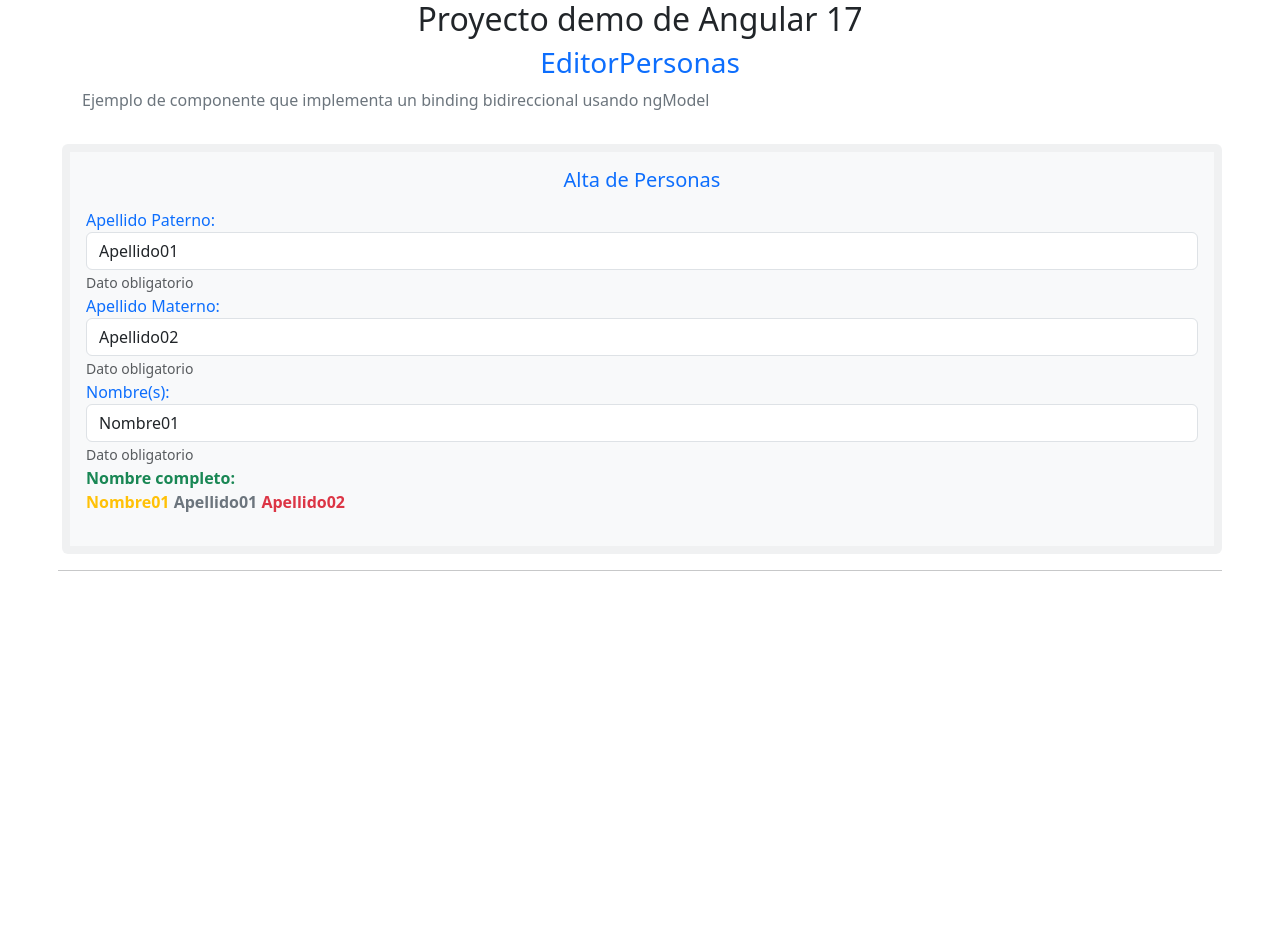
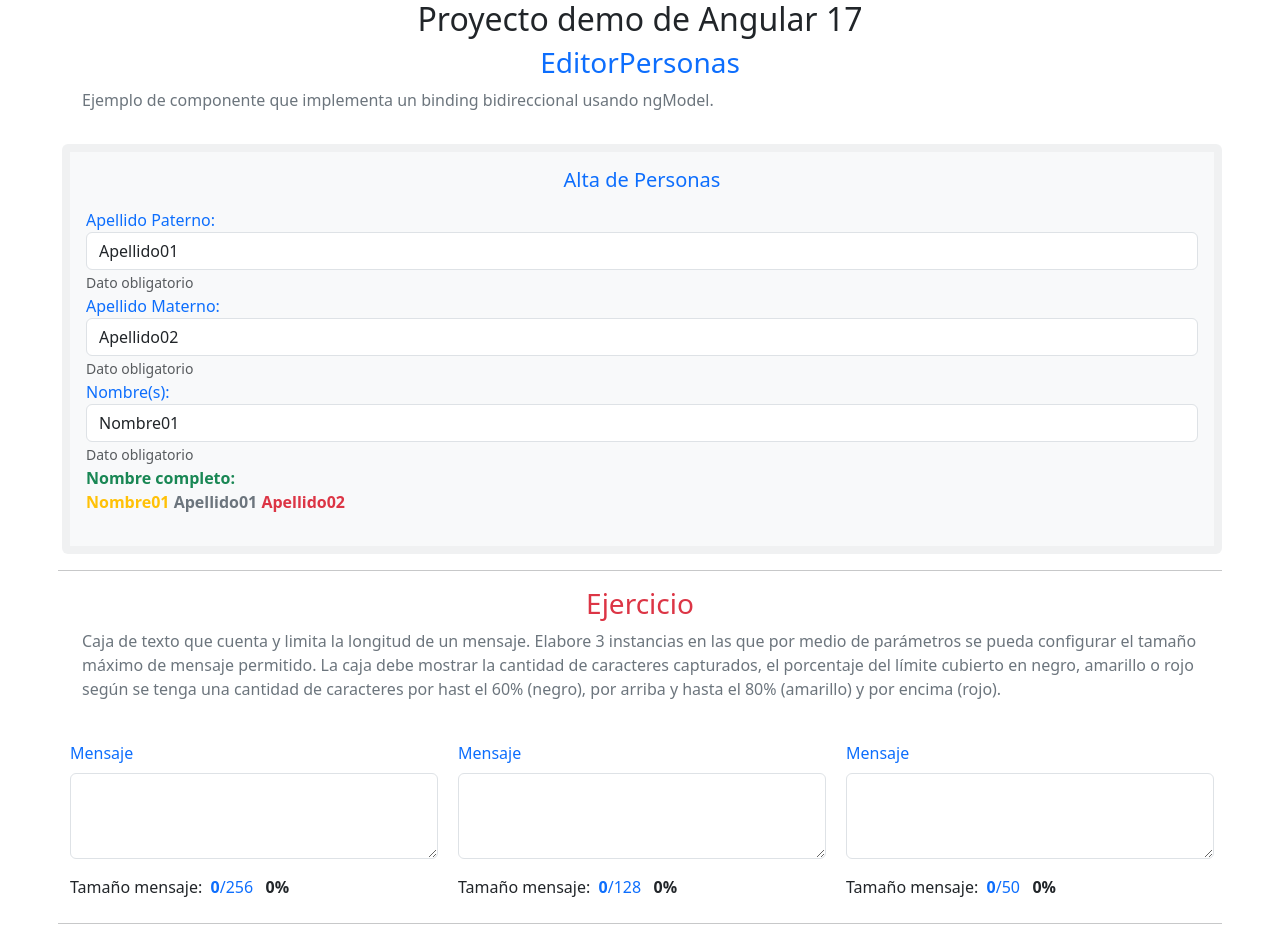
Before and after one commit to qualitrain/ejmConB5, an Angular app: page / in a window 1280 px wide. Shown: the top 936 px of the page. Before the commit the page ends 800 px from the top, so only its background shows below. Built offline with nearby package versions, Linux system fonts and the light colour scheme.

Commit message:
Ejercicio ngModel ok

```diff
--- a/src/app/app.component.html
+++ b/src/app/app.component.html
@@ -86,7 +86,7 @@
     <div class="row gx-5">
       <h3 class="text-primary text-center">EditorPersonas</h3>
       <p class="text-secondary"> Ejemplo de componente que implementa un binding
-        bidireccional usando ngModel
+        bidireccional usando ngModel.
       </p>
       <div class="mt-3 text-primary col bg-secondary  bg-opacity-10 p-2 ms-1 rounded">
         <app-editor-personas></app-editor-personas>
@@ -95,4 +95,28 @@
     </div>
   }
 
+  @if(ejr_binding_bidireccional_CajaTxtContCarac_on){
+    <div class="row gx-5">
+      <h3 class="text-danger text-center">Ejercicio</h3>
+      <p class="text-secondary"> Caja de texto que cuenta y limita la longitud de un mensaje.
+        Elabore 3 instancias en las que por medio de parámetros se pueda configurar el tamaño
+        máximo de mensaje permitido. La caja debe mostrar la cantidad de caracteres capturados,
+        el porcentaje del límite cubierto en negro, amarillo o rojo según se tenga una cantidad
+        de caracteres por hast el 60% (negro), por arriba y hasta el 80% (amarillo) y por encima
+        (rojo).
+      </p>
+      <div class="mt-3 text-primary col p-2 ms-1">
+        <app-ejr-caja-txt-cont-carac paramLimiteMsg="256"></app-ejr-caja-txt-cont-carac>
+      </div>
+      <div class="mt-3 text-primary col p-2 ms-1">
+        <app-ejr-caja-txt-cont-carac paramLimiteMsg="128"></app-ejr-caja-txt-cont-carac>
+      </div>
+      <div class="mt-3 text-primary col p-2 ms-1">
+        <app-ejr-caja-txt-cont-carac></app-ejr-caja-txt-cont-carac>
+      </div>
+      <hr class="mt-3 mb-3">
+    </div>
+  }
+
+
 </div>
--- a/src/app/app.component.ts
+++ b/src/app/app.component.ts
@@ -6,6 +6,7 @@
 import { SeleccionadorComponent } from './seleccionador/seleccionador.component';
 import { EjrCarruselComponent } from './ejr-carrusel/ejr-carrusel.component';
 import { EditorPersonasComponent }from './editor-personas/editor-personas.component';
+import { EjrCajaTxtContCaracComponent } from './ejr-caja-txt-cont-carac/ejr-caja-txt-cont-carac.component';
 
 @Component({
   selector: 'app-root',
@@ -15,7 +16,8 @@
     CajasQueCambianColorComponent,
     SeleccionadorComponent,
     EjrCarruselComponent,
-    EditorPersonasComponent
+    EditorPersonasComponent,
+    EjrCajaTxtContCaracComponent
   ],
   templateUrl: './app.component.html',
   styleUrl: './app.component.css'
@@ -27,4 +29,5 @@
   ejm_param_entrada_seleccionador_on=false;
   ejr_params_carrusel_on=false;
   ejm_binding_bidireccional_ngModel_editorPersonas_on=true;
+  ejr_binding_bidireccional_CajaTxtContCarac_on=true;
 }
--- /dev/null
+++ b/src/app/ejr-caja-txt-cont-carac/ejr-caja-txt-cont-carac.component.html
@@ -0,0 +1,16 @@
+<div class="mb-3">
+    <label for="{{idCaja}}" class="form-label">Mensaje</label>
+    <textarea class="form-control" id="{{idCaja}}" rows="3"
+              [(ngModel)]="mensaje" (input)="validarLongitud($event)">
+    </textarea>
+</div>
+  <span class="text-dark">Tamaño mensaje:</span>&nbsp;
+  <span class="contadorCars fw-bold">{{mensaje.length}}</span>/{{limiteMensaje}}
+  &nbsp;
+  <span class="fw-bold"
+        [class.text-dark]="(mensaje.length/limiteMensaje*100)<=60"
+        [class.text-warning]="(mensaje.length/limiteMensaje*100)>60"
+        [class.text-danger]="(mensaje.length/limiteMensaje*100)>80"
+       >
+    {{ mensaje.length/limiteMensaje | percent }}
+  </span>
--- /dev/null
+++ b/src/app/ejr-caja-txt-cont-carac/ejr-caja-txt-cont-carac.component.ts
@@ -0,0 +1,36 @@
+import { Component, Input, OnInit } from '@angular/core';
+import { CommonModule } from '@angular/common';
+import { FormsModule } from '@angular/forms';
+
+@Component({
+  selector: 'app-ejr-caja-txt-cont-carac',
+  standalone: true,
+  imports: [CommonModule, FormsModule],
+  templateUrl: './ejr-caja-txt-cont-carac.component.html',
+  styleUrl: './ejr-caja-txt-cont-carac.component.css'
+})
+export class EjrCajaTxtContCaracComponent implements OnInit{
+  nCaracteres:number=0;
+  limiteMensaje:number=50;
+  mensaje:string="";
+  idCaja:string="";
+
+  constructor(){
+    this.idCaja = "idCaja_" + Math.trunc( Math.random() * 1000);
+  }
+
+  @Input()
+  paramLimiteMsg:string="";
+
+  ngOnInit(): void {
+    if(this.paramLimiteMsg !== "")
+      this.limiteMensaje = Number.parseInt(this.paramLimiteMsg);
+  }
+
+  validarLongitud($event:Event){
+    if(this.mensaje.length >= this.limiteMensaje){
+      this.mensaje = this.mensaje.substring(0,this.limiteMensaje);
+      ($event.target as HTMLTextAreaElement).value = this.mensaje;
+    }
+  }
+}
```
Also changed, not shown: src/app/ejr-caja-txt-cont-carac/ejr-caja-txt-cont-carac.component.css (added), 1 other file (tests, documents, lock files or other folders).
